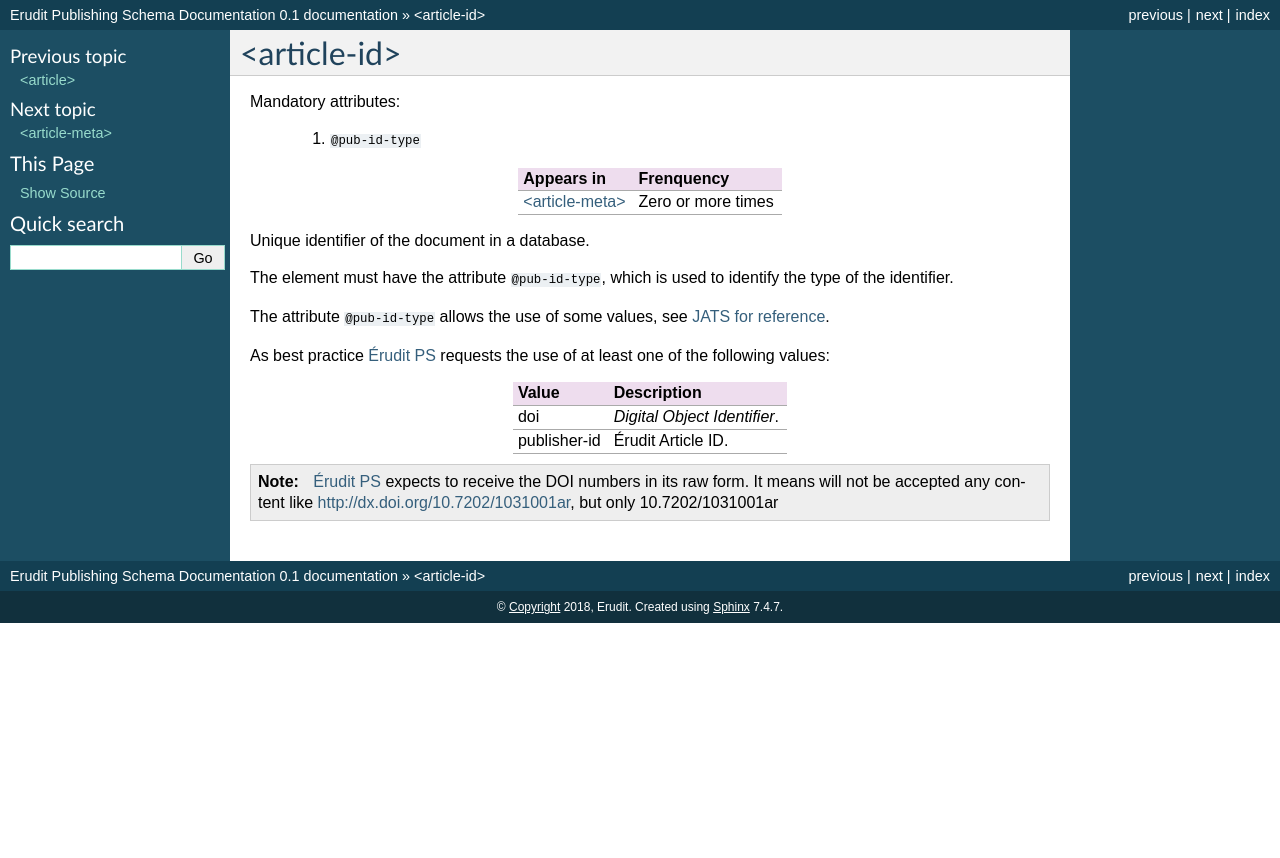
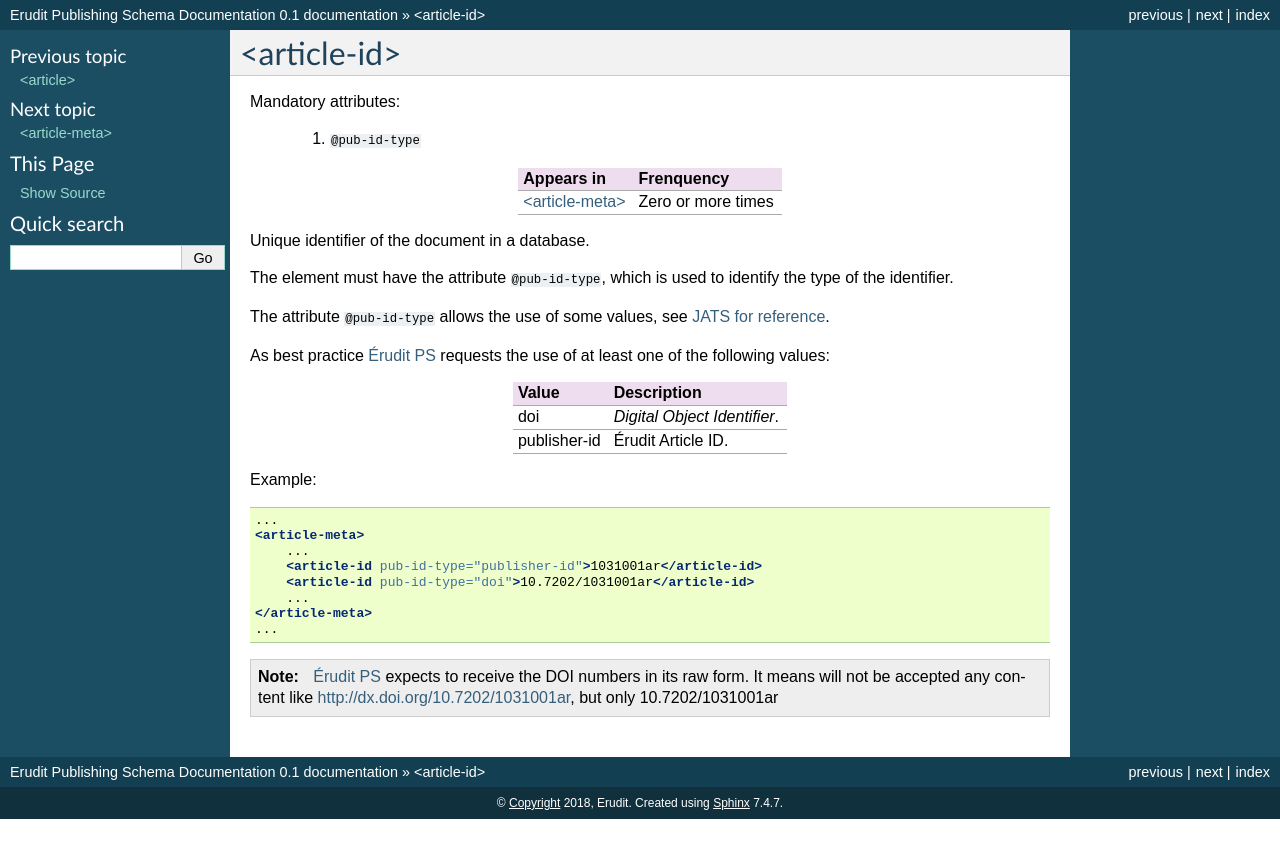
Before and after one commit to erudit/erudit-ps-documentation, a Sphinx documentation site: the page built from docs/source/tagset/element-article-id.rst, in a window 1280 px wide. Shown: the top 858 px of the page. Built offline with Sphinx 7.4.7, drawn with Linux system fonts in a browser that asks for light colours; pages that are not in the unit, such as notebooks, are missing from menus.

Commit message:
Fix @pub-type-id=DOI recommendations

```diff
--- a/docs/source/tagset/element-article-id.rst
+++ b/docs/source/tagset/element-article-id.rst
@@ -30,6 +30,19 @@ As best practice :term:`Érudit PS` requests the use of at least one of the foll
 | publisher-id       | Érudit Article ID.                                    |
 +--------------------+-------------------------------------------------------+
 
+Example:
+
+.. code-block:: xml
+
+    ...
+    <article-meta>
+        ...
+        <article-id pub-id-type="publisher-id">1031001ar</article-id>
+        <article-id pub-id-type="doi">10.7202/1031001ar</article-id>
+        ...
+    </article-meta>
+    ...
+
 .. note::
 
     :term:`Érudit PS` expects to receive the DOI numbers in its raw form. It means will not be accepted any content like http://dx.doi.org/10.7202/1031001ar, but only  10.7202/1031001ar
--- a/docs/source/tagset/element-pub-id.rst
+++ b/docs/source/tagset/element-pub-id.rst
@@ -48,9 +48,7 @@ Example:
       <styled-content specific-use="display">
         Blommaert, J. (1999). Language Ideological Debates. Berlin : Mouton de Gruyter.
       </styled-content>
-      <pub-id pub-id-type="doi">
-        https://doi.org/10.1515/9783110808049
-      </pub-id>
+      <pub-id pub-id-type="doi">10.1515/9783110808049</pub-id>
     </element-citation>
     ...
 
```
